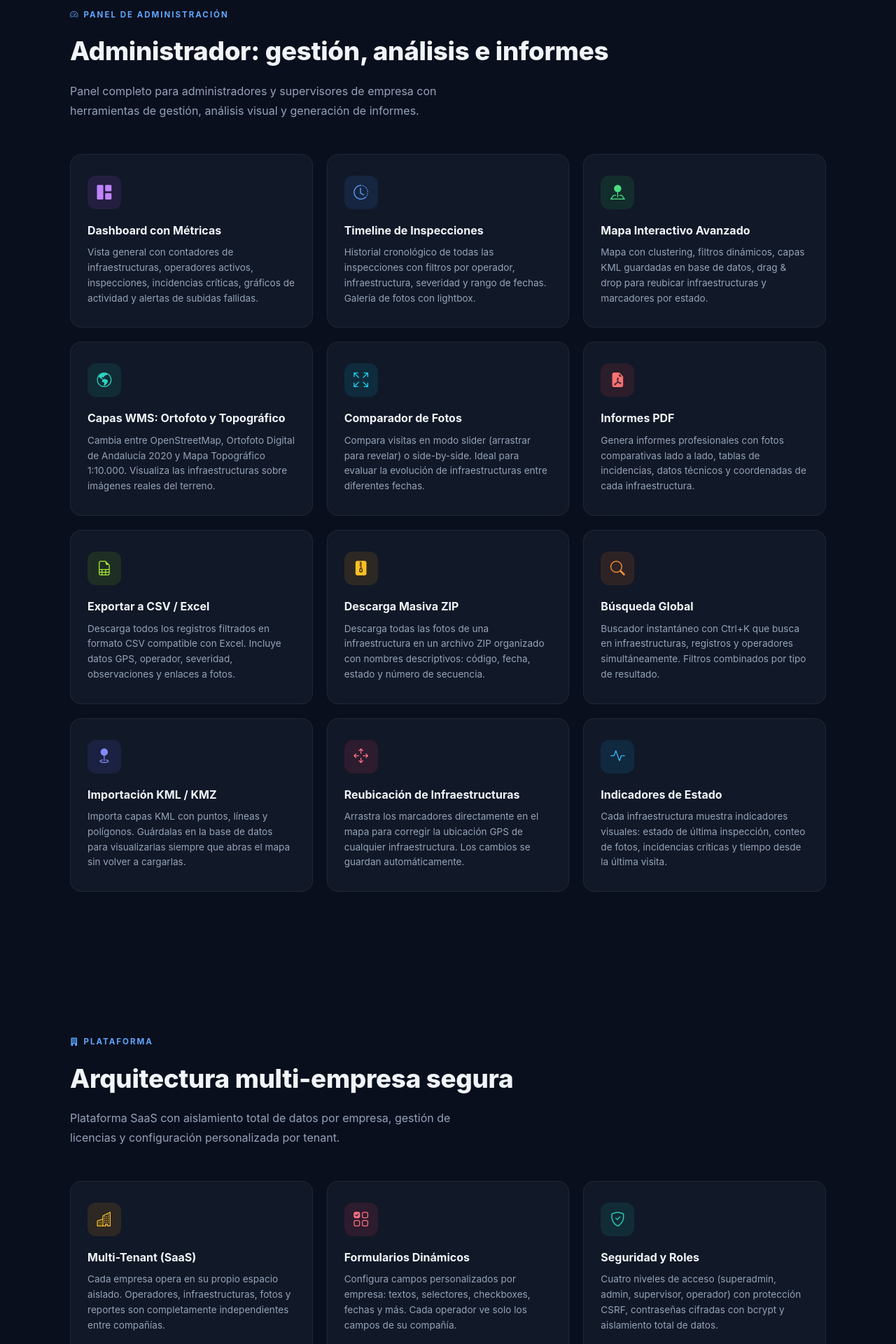
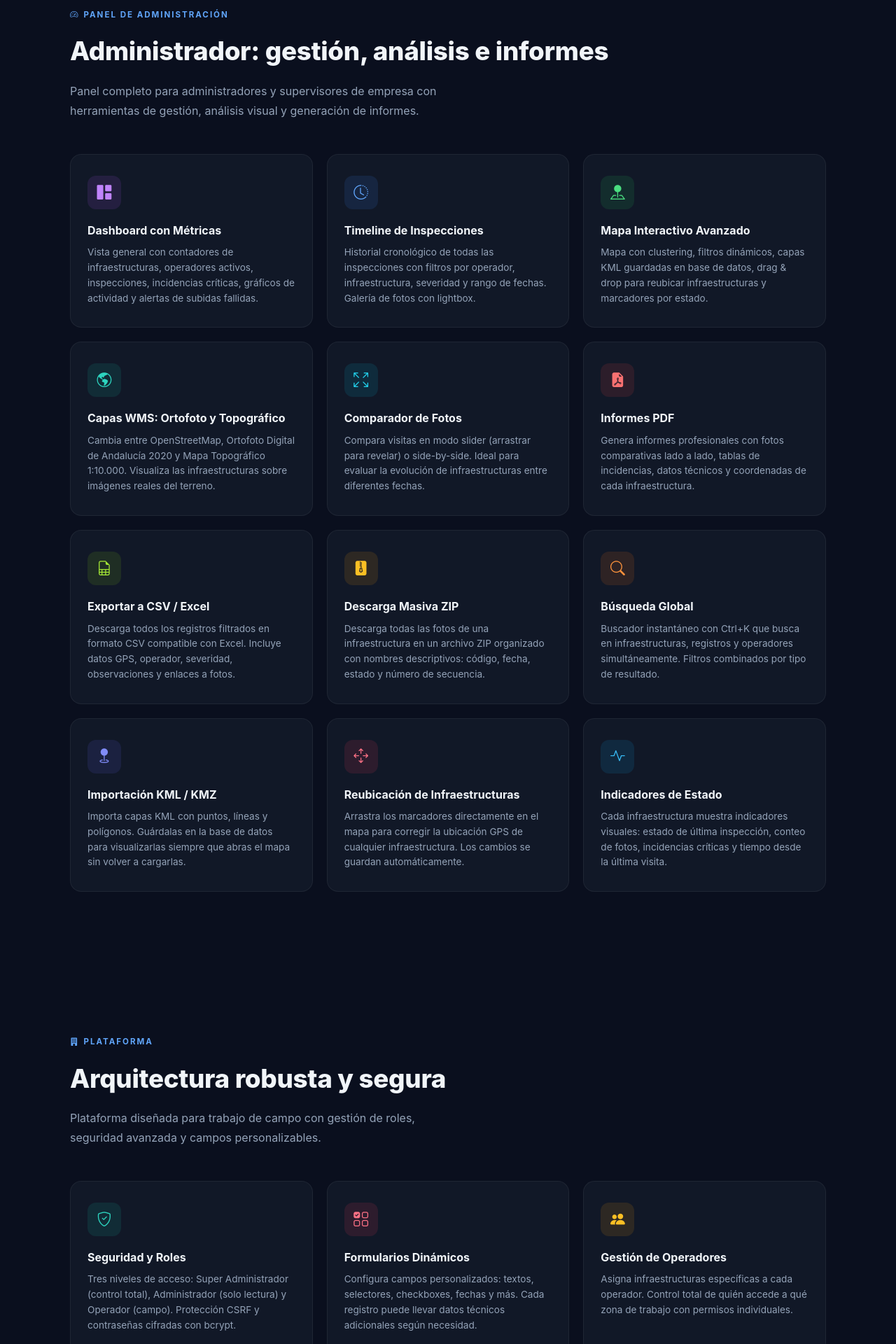
Before and after one commit to cazorlatravel-prog/RAPCA, a PHP site: page / in a window 1280 px wide. Shown: the part 2360-4280 px from the top of the page at 70% size. Run offline with PHP 8.4, Linux system fonts and the light colour scheme.

Commit message:
Set up single-company user roles: superadmin, admin (read-only), 6 operators
- Schema: Add 'superadmin' to usuarios.rol ENUM (superadmin/admin/operador)
- Seed users:
  - Super Admin: rapcajaen@gmail.com (full control)
  - Admin: admin@rapca.app (read-only access to all data)
  - 6 Operators: operador1-6@rapca.app (field work)
- Auth: Add isSuperAdmin(), isAdmin(), isReadOnly(), canWrite() helpers
- Auth: superadmin/admin see all infrastructures (no assignment needed)
- Migration: ALTER TABLE for existing DBs to add superadmin role
- Landing: Remove all SaaS/multi-tenant/licensing references
- Landing: Simplify platform section to match single-company architecture
- Landing: Update admin card to clarify read-only access

https://claude.ai/code/session_01WQTRJDFJMDbL9pE1aP23ur

```diff
--- a/index.html
+++ b/index.html
@@ -4,7 +4,7 @@
     <meta charset="UTF-8">
     <meta name="viewport" content="width=device-width, initial-scale=1.0">
     <title>RAPCA - Tu APP de recogida de datos en Campo</title>
-    <meta name="description" content="RAPCA - Plataforma SaaS de inspecciones en campo. Fotos geolocalizadas con watermark GPS, anotaciones en foto con círculo ajustable, navegación con alertas de proximidad, capas WMS (Ortofoto, Topográfico), ghosting comparativo, capas KML, informes PDF, exportación CSV y modo offline.">
+    <meta name="description" content="RAPCA - Plataforma de inspecciones en campo. Fotos geolocalizadas con watermark GPS, anotaciones en foto con círculo ajustable, navegación con alertas de proximidad, capas WMS (Ortofoto, Topográfico), ghosting comparativo, capas KML, informes PDF, exportación CSV y modo offline.">
     <link rel="preconnect" href="https://cdn.jsdelivr.net">
     <link href="https://cdn.jsdelivr.net/npm/bootstrap-icons@1.11.3/font/bootstrap-icons.min.css" rel="stylesheet">
     <style>
@@ -754,7 +754,7 @@
                 <div class="hero-content">
                     <div class="hero-badge">
                         <div class="hero-badge-dot"></div>
-                        Plataforma SaaS de Inspecciones en Campo
+                        Plataforma de Inspecciones en Campo
                     </div>
                     <h1>
                         Inspecciones de campo<br>
@@ -995,47 +995,35 @@
     <section class="section" id="plataforma">
         <div class="container">
             <div class="section-label reveal"><i class="bi bi-building-fill"></i> Plataforma</div>
-            <h2 class="section-title reveal">Arquitectura multi-empresa segura</h2>
+            <h2 class="section-title reveal">Arquitectura robusta y segura</h2>
             <p class="section-desc reveal">
-                Plataforma SaaS con aislamiento total de datos por empresa, gestión de licencias
-                y configuración personalizada por tenant.
+                Plataforma diseñada para trabajo de campo con gestión de roles,
+                seguridad avanzada y campos personalizables.
             </p>
 
             <div class="features-grid">
                 <div class="feature-card reveal">
-                    <div class="feature-icon feature-icon--amber"><i class="bi bi-buildings"></i></div>
-                    <h3>Multi-Tenant (SaaS)</h3>
-                    <p>Cada empresa opera en su propio espacio aislado. Operadores, infraestructuras, fotos y reportes son completamente independientes entre compañías.</p>
+                    <div class="feature-icon feature-icon--teal"><i class="bi bi-shield-check"></i></div>
+                    <h3>Seguridad y Roles</h3>
+                    <p>Tres niveles de acceso: Super Administrador (control total), Administrador (solo lectura) y Operador (campo). Protección CSRF y contraseñas cifradas con bcrypt.</p>
                 </div>
 
                 <div class="feature-card reveal">
                     <div class="feature-icon feature-icon--rose"><i class="bi bi-ui-checks-grid"></i></div>
                     <h3>Formularios Dinámicos</h3>
-                    <p>Configura campos personalizados por empresa: textos, selectores, checkboxes, fechas y más. Cada operador ve solo los campos de su compañía.</p>
+                    <p>Configura campos personalizados: textos, selectores, checkboxes, fechas y más. Cada registro puede llevar datos técnicos adicionales según necesidad.</p>
                 </div>
 
                 <div class="feature-card reveal">
-                    <div class="feature-icon feature-icon--teal"><i class="bi bi-shield-check"></i></div>
-                    <h3>Seguridad y Roles</h3>
-                    <p>Cuatro niveles de acceso (superadmin, admin, supervisor, operador) con protección CSRF, contraseñas cifradas con bcrypt y aislamiento total de datos.</p>
-                </div>
-
-                <div class="feature-card reveal">
-                    <div class="feature-icon feature-icon--blue"><i class="bi bi-key-fill"></i></div>
-                    <h3>Gestión de Licencias</h3>
-                    <p>Control de suscripciones por empresa con planes (free, pro, enterprise), límites de usuarios e infraestructuras y fechas de vigencia de licencia.</p>
-                </div>
-
-                <div class="feature-card reveal">
-                    <div class="feature-icon feature-icon--purple"><i class="bi bi-people-fill"></i></div>
-                    <h3>Impersonación de Usuarios</h3>
-                    <p>El super administrador puede ver la aplicación como cualquier usuario para dar soporte técnico sin necesidad de conocer sus credenciales.</p>
+                    <div class="feature-icon feature-icon--amber"><i class="bi bi-people-fill"></i></div>
+                    <h3>Gestión de Operadores</h3>
+                    <p>Asigna infraestructuras específicas a cada operador. Control total de quién accede a qué zona de trabajo con permisos individuales.</p>
                 </div>
 
                 <div class="feature-card reveal">
                     <div class="feature-icon feature-icon--green"><i class="bi bi-database-fill-gear"></i></div>
-                    <h3>Migraciones Automáticas</h3>
-                    <p>Sistema de migraciones incrementales con SQL idempotente. Actualiza el esquema de base de datos sin perder datos existentes ni interrumpir el servicio.</p>
+                    <h3>Base de datos MySQL</h3>
+                    <p>Esquema optimizado con registros geolocalizados, campos dinámicos, historial de visitas y trazabilidad completa de cada inspección.</p>
                 </div>
             </div>
         </div>
@@ -1139,8 +1127,8 @@
                 <!-- Admin -->
                 <div class="access-card access-card--admin reveal">
                     <div class="access-icon"><i class="bi bi-speedometer2"></i></div>
-                    <h3>Administrador de Empresa</h3>
-                    <p>Panel completo de gestión, análisis visual y generación de informes.</p>
+                    <h3>Administrador</h3>
+                    <p>Visualización completa de datos, análisis e informes. Acceso de solo lectura.</p>
                     <ul class="access-features">
                         <li><i class="bi bi-check-circle-fill"></i> Dashboard con métricas y gráficos</li>
                         <li><i class="bi bi-check-circle-fill"></i> Timeline y galería de inspecciones</li>
@@ -1148,9 +1136,9 @@
                         <li><i class="bi bi-check-circle-fill"></i> Comparador de fotos side-by-side</li>
                         <li><i class="bi bi-check-circle-fill"></i> Informes PDF y exportación CSV</li>
                         <li><i class="bi bi-check-circle-fill"></i> Descarga masiva de fotos en ZIP</li>
-                        <li><i class="bi bi-check-circle-fill"></i> Reubicar infraestructuras con drag & drop</li>
+                        <li><i class="bi bi-check-circle-fill"></i> Vista de todas las infraestructuras</li>
                         <li><i class="bi bi-check-circle-fill"></i> Búsqueda global con Ctrl+K</li>
-                        <li><i class="bi bi-check-circle-fill"></i> Gestión de infraestructuras y usuarios</li>
+                        <li><i class="bi bi-check-circle-fill"></i> Solo lectura (no modifica datos)</li>
                     </ul>
                     <a href="/admin/login.php" class="access-btn">
                         <i class="bi bi-box-arrow-in-right"></i> Panel de Administración
@@ -1161,14 +1149,14 @@
                 <div class="access-card access-card--super reveal">
                     <div class="access-icon"><i class="bi bi-shield-lock-fill"></i></div>
                     <h3>Super Administrador</h3>
-                    <p>Gestión global de la plataforma, empresas y configuración.</p>
+                    <p>Control total de la plataforma, usuarios e infraestructuras.</p>
                     <ul class="access-features">
-                        <li><i class="bi bi-check-circle-fill"></i> Gestión de empresas y licencias</li>
-                        <li><i class="bi bi-check-circle-fill"></i> Administración global de usuarios</li>
-                        <li><i class="bi bi-check-circle-fill"></i> Constructor de formularios dinámicos</li>
-                        <li><i class="bi bi-check-circle-fill"></i> Impersonación de usuarios (soporte)</li>
-                        <li><i class="bi bi-check-circle-fill"></i> Métricas globales de la plataforma</li>
-                        <li><i class="bi bi-check-circle-fill"></i> Control de planes y vigencia</li>
+                        <li><i class="bi bi-check-circle-fill"></i> Gestión completa de usuarios</li>
+                        <li><i class="bi bi-check-circle-fill"></i> Crear y editar infraestructuras</li>
+                        <li><i class="bi bi-check-circle-fill"></i> Asignar operadores a infraestructuras</li>
+                        <li><i class="bi bi-check-circle-fill"></i> Configurar campos dinámicos</li>
+                        <li><i class="bi bi-check-circle-fill"></i> Acceso a todos los registros y fotos</li>
+                        <li><i class="bi bi-check-circle-fill"></i> Informes PDF y exportación CSV</li>
                     </ul>
                     <a href="/superadmin/" class="access-btn">
                         <i class="bi bi-gear"></i> Panel Super Admin
```
Also changed, not shown: database/migrate.php (+12 -0 lines), database/schema.sql (+20 -4 lines), includes/auth.php (+50 -0 lines).
